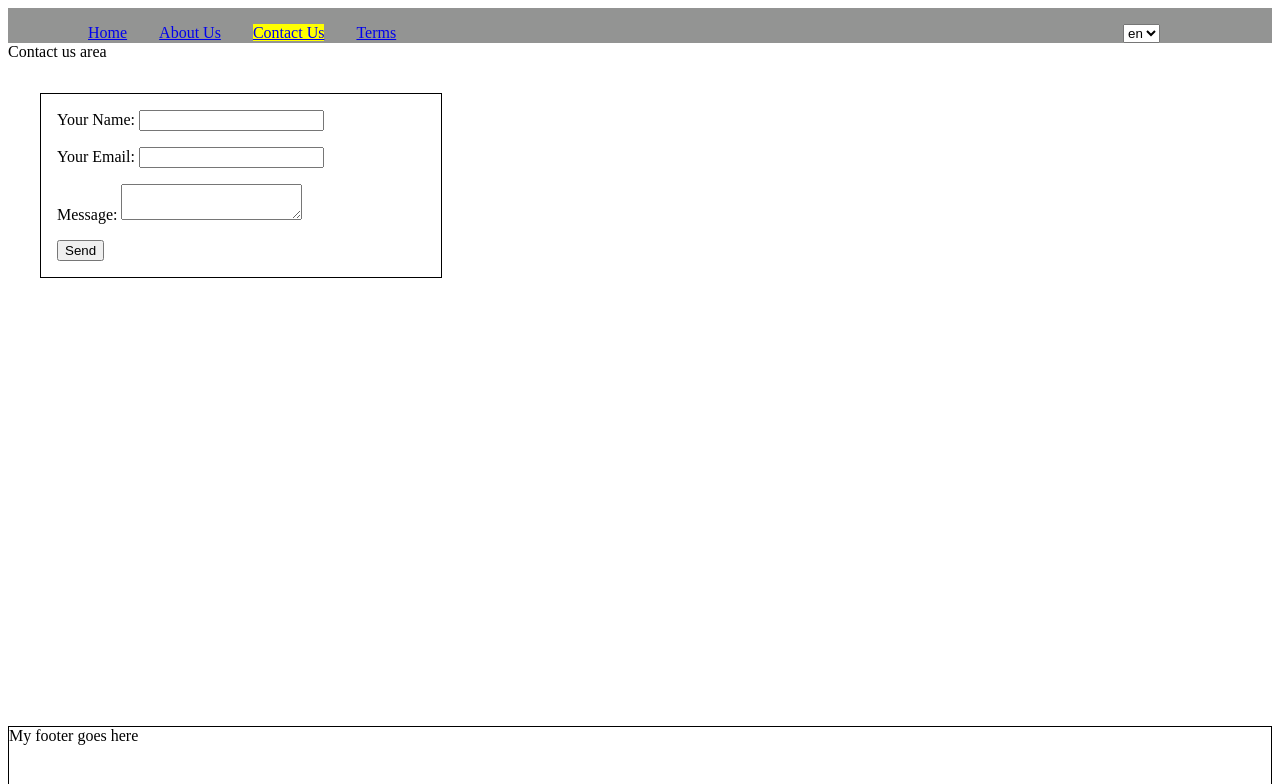
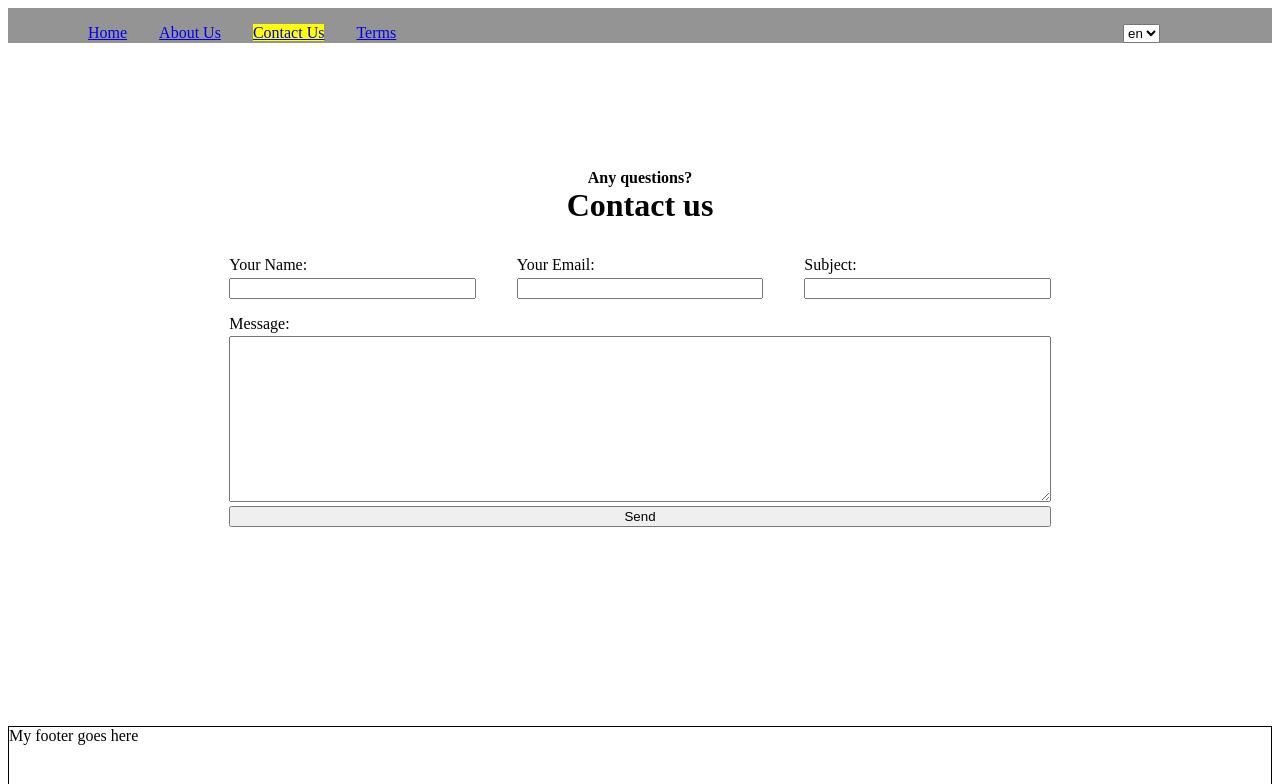
Before and after one commit to magnus-thor/glacier-paradise, a Vue app: page /contactUs in a window 1280 px wide. Shown: the top 784 px of the page. Built offline with nearby package versions, Linux system fonts and the light colour scheme; what oh-vue-icons would draw is missing.

Commit message:
adding burger menu

```diff
--- a/package.json
+++ b/package.json
@@ -14,6 +14,7 @@
     "animate.css": "^4.1.1",
     "oh-vue-icons": "^1.0.0-rc3",
     "vue": "^3.2.31",
+    "vue3-burger-menu": "^1.1.1",
     "vue-i18n": "^9.2.0-beta.34",
     "vue-router": "^4.0.16"
   },
--- a/public/static-form.html
+++ b/public/static-form.html
@@ -2,5 +2,6 @@
   <input type="hidden" name="form-name" value="contact-us" />
   <input type="text" name="name" />
   <input type="email" name="email" />
+  <input type="subject" name="subject" />
   <textarea name="message"></textarea>
 </form>
--- a/src/App.vue
+++ b/src/App.vue
@@ -1,7 +1,7 @@
 <template>
   <div class="mainLayout">
     <header>
-      <my-header />
+      <component :is="renderHeaderComponent" />
     </header>
 
     <main class="content">
@@ -23,10 +23,29 @@
 <script>
 import MyHeader from "@/components/myHeader.vue";
 import MyFooter from "@/components/myFooter.vue";
+import MobileHeader from "@/components/mobileHeader.vue";
 
 export default {
   name: "App",
-  components: { MyHeader, MyFooter },
+  components: { MyHeader, MyFooter, MobileHeader },
+  mounted() {
+    window.addEventListener("resize", () => {
+      this.innerWidth = window.innerWidth;
+    });
+  },
+  data() {
+    return {
+      innerWidth: window.innerWidth,
+    };
+  },
+  computed: {
+    mobileView() {
+      return this.innerWidth < 760;
+    },
+    renderHeaderComponent() {
+      return this.mobileView ? "mobile-header" : "my-header";
+    },
+  },
 };
 </script>
 <style lang="scss">
--- a/src/assets/base.scss
+++ b/src/assets/base.scss
@@ -3,3 +3,31 @@ $grey: #808081;
 $dark_grey: #363635;
 $white: #dadada;
 $yellow: #b99e33;
+
+h1,
+h2,
+h3,
+h4,
+h5,
+h6,
+p {
+  margin: 0;
+  padding: 0;
+}
+
+.bm-overlay {
+  background: purple;
+}
+
+.bm-menu {
+  background-color: green;
+}
+
+.bm-item-list {
+  a {
+    color: orange;
+  }
+}
+// .bm-burger-bars {
+//   background-color: blue;
+// }
--- a/src/components/contactUsForm.vue
+++ b/src/components/contactUsForm.vue
@@ -1,30 +1,37 @@
 <template>
-  <div>Contact us area</div>
-  <div class="form">
-    <form name="contact-us" method="POST" data-netlify="true" data-netlify-honeypot="bot-field">
-      <input type="hidden" name="form-name" value="contact-us" />
-      <p>
-        <label>
-          Your Name:
-          <input type="text" name="name" />
-        </label>
-      </p>
-      <p>
-        <label>
-          Your Email:
-          <input type="email" name="email" />
-        </label>
-      </p>
-      <p>
-        <label>
-          Message:
-          <textarea name="message"></textarea>
-        </label>
-      </p>
-      <p>
-        <button type="submit">Send</button>
-      </p>
-    </form>
+  <div class="contact-us">
+    <p><strong>Any questions?</strong></p>
+    <h1>Contact us</h1>
+    <div class="form">
+      <form
+        name="contact-us"
+        method="POST"
+        data-netlify="true"
+        data-netlify-honeypot="bot-field"
+        class="form-grid"
+      >
+        <input type="hidden" name="form-name" value="contact-us" />
+        <div class="input-fields">
+          <div class="name">
+            <label for="text"> Your Name: </label>
+            <input id="text" type="text" name="name" required />
+          </div>
+          <div class="email">
+            <label for="email"> Your Email: </label>
+            <input id="email" type="email" name="email" required />
+          </div>
+          <div class="subject">
+            <label for="subject"> Subject: </label>
+            <input id="subject" type="text" name="subject" />
+          </div>
+        </div>
+        <div class="message">
+          <label for="message"> Message: </label>
+          <textarea id="message" name="message"></textarea>
+        </div>
+        <div class="submit"><button type="submit">Send</button></div>
+      </form>
+    </div>
   </div>
 </template>
 <script>
@@ -32,10 +39,18 @@ export default {
   name: "ContactUsForm",
 };
 </script>
-<style lang="scss">
+<style lang="scss" scoped>
+@import "@/assets/base.scss";
+
+.contact-us {
+  margin-top: 10%;
+  display: grid;
+  grid-template-columns: 1fr;
+  justify-items: center;
+}
+
 .form {
-  border: 1px solid;
-  width: 25rem;
+  width: 65%;
   margin: 2rem;
 
   p {
@@ -46,5 +61,42 @@ export default {
     display: block;
     margin-bottom: 0.2em;
   }
+
+  .form-grid {
+    width: 100%;
+    .input-fields {
+      display: flex;
+      width: 100%;
+    }
+
+    .name,
+    .email,
+    .subject {
+      width: 30%;
+      input {
+        width: -webkit-fill-available;
+      }
+    }
+
+    .name,
+    .email {
+      margin-right: 5%;
+    }
+
+    .message {
+      margin-top: 1rem;
+
+      textarea {
+        width: -webkit-fill-available;
+        height: 10rem;
+      }
+    }
+
+    .submit {
+      button {
+        width: 100%;
+      }
+    }
+  }
 }
 </style>
--- /dev/null
+++ b/src/components/mobileHeader.vue
@@ -0,0 +1,50 @@
+<template>
+  <Slide :closeOnNavigation="true" class="bm-overlay">
+    <router-link class="colorMe" to="/">{{
+      $t("header.navLinks.home")
+    }}</router-link>
+    <router-link to="/about">{{ $t("header.navLinks.about") }}</router-link>
+    <router-link to="/contactUs">{{
+      $t("header.navLinks.contact")
+    }}</router-link>
+    <router-link to="/terms">{{ $t("header.navLinks.terms") }}</router-link>
+  </Slide>
+</template>
+
+<script>
+import { Slide } from "vue3-burger-menu";
+export default {
+  name: "mobileHeader",
+  components: { Slide },
+  data() {
+    return {};
+  },
+};
+</script>
+
+<style lang="scss" scoped>
+@import "@/assets/base.scss";
+
+// .header {
+//   padding: 1rem 5rem 0 5rem;
+//   display: flex;
+//   background-color: $light_grey;
+//   color: $dark_grey;
+
+//   .item {
+//     padding-right: 2rem;
+
+//     &:last-of-type {
+//       margin-left: auto;
+//     }
+
+//     a:hover {
+//       background-color: blue;
+//     }
+
+//     a.router-link-active {
+//       background-color: yellow;
+//     }
+//   }
+// }
+</style>
--- a/src/components/myHeader.vue
+++ b/src/components/myHeader.vue
@@ -35,8 +35,9 @@ export default {
   name: "MyHeader",
 };
 </script>
-<style lang="scss">
+<style lang="scss" scoped>
 @import "@/assets/base.scss";
+
 .header {
   padding: 1rem 5rem 0 5rem;
   display: flex;
```
Also changed, not shown: 1 other file (tests, documents, lock files or other folders).
